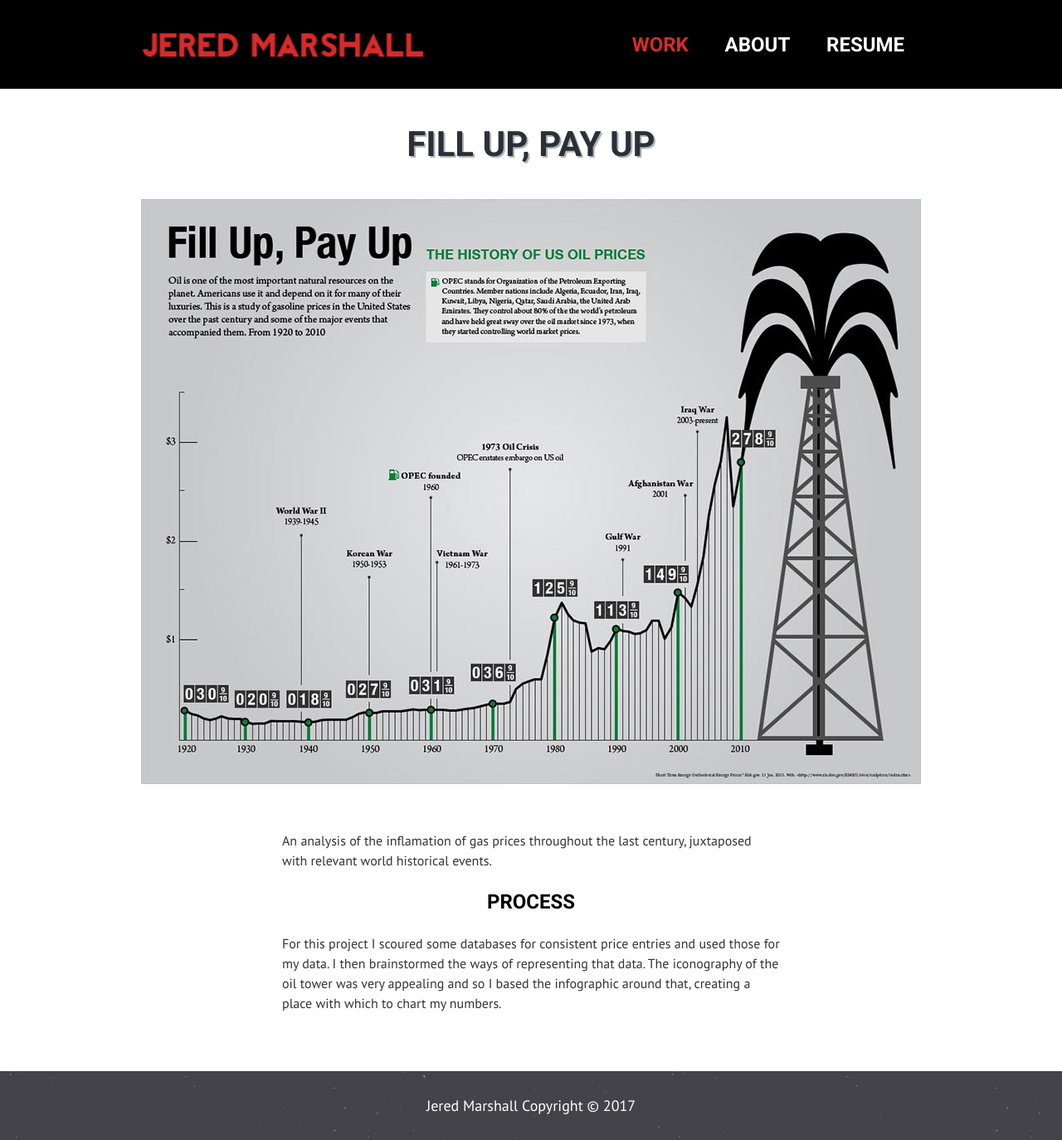
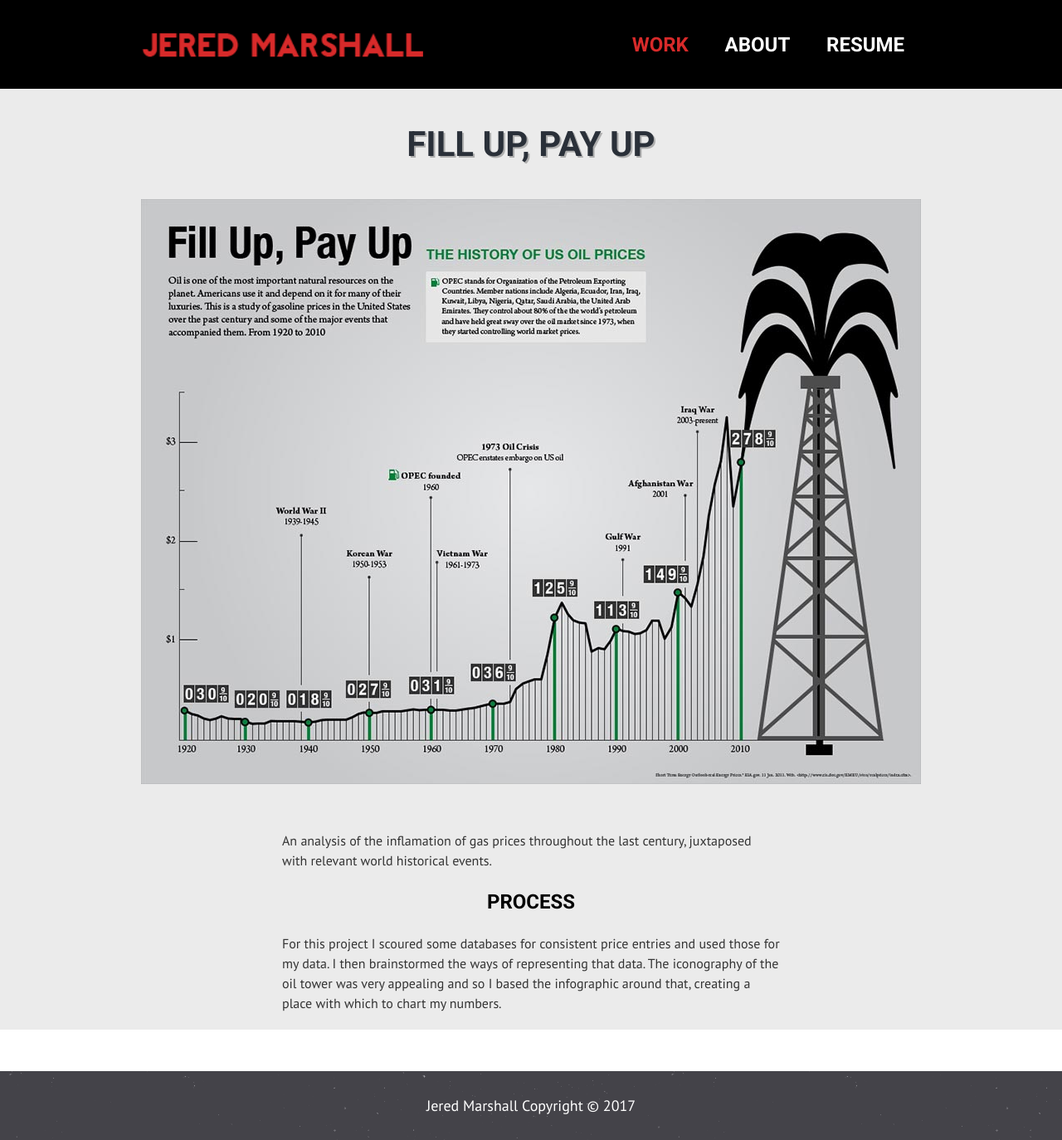
Before and after one commit to jmarsh410/jekyll-portfolio-site, a Jekyll site: the page built from _work/fill-up.html, in a window 1280 px wide. Shown: the whole page at 83% size. Built offline with Jekyll 4.4.1, drawn with Linux system fonts in a browser that asks for light colours; nearby versions of some CDN libraries.

Commit message:
give the single project pages a gray background

```diff
--- a/_sass/single-project.scss
+++ b/_sass/single-project.scss
@@ -3,6 +3,7 @@
   width: 100%;
   overflow: hidden;
   padding: 0 0 0%;
+  background-color: $lgray;
   .hero-wrap {
     width: 100%;
     padding: 0 0 20px;
```
